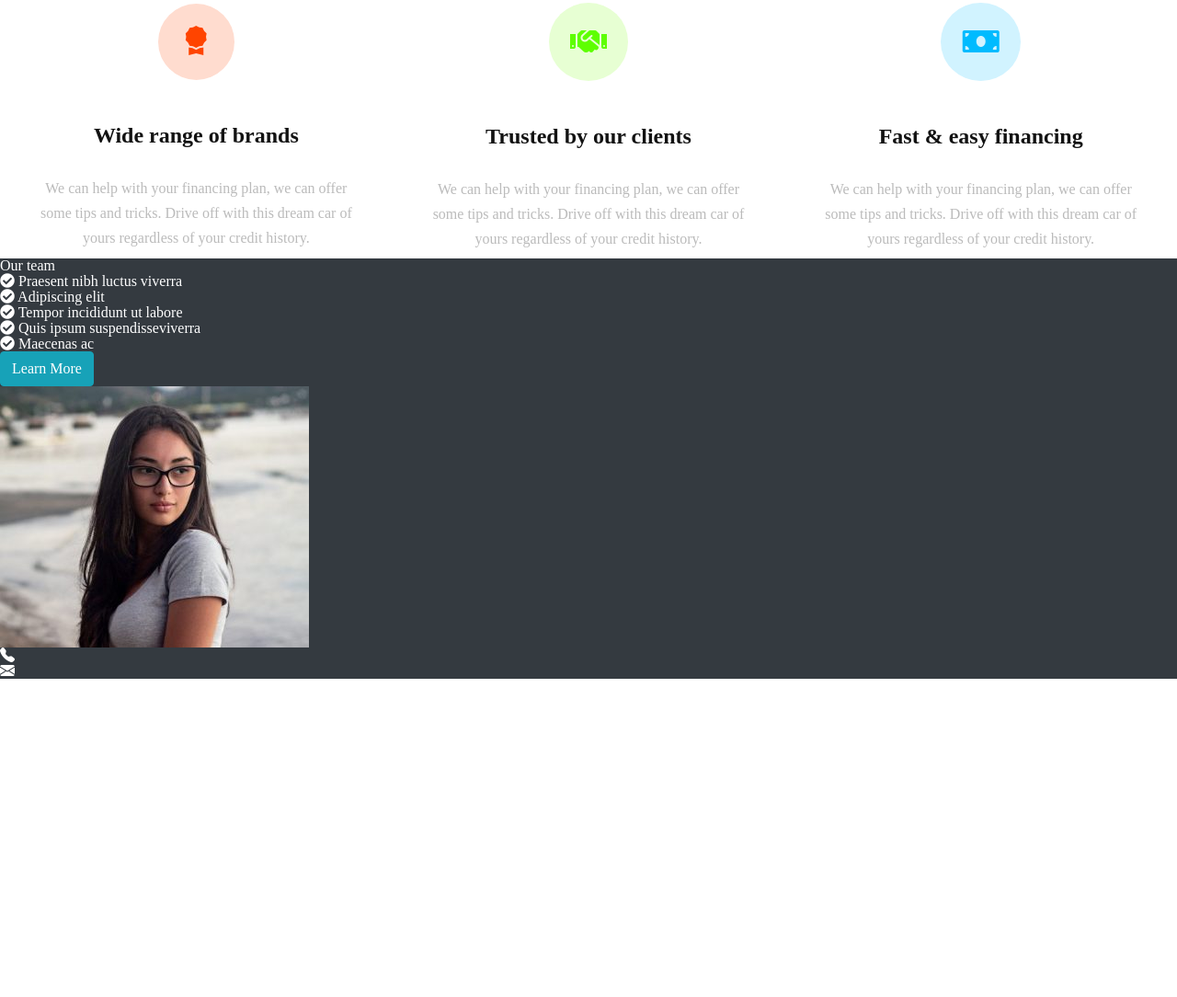
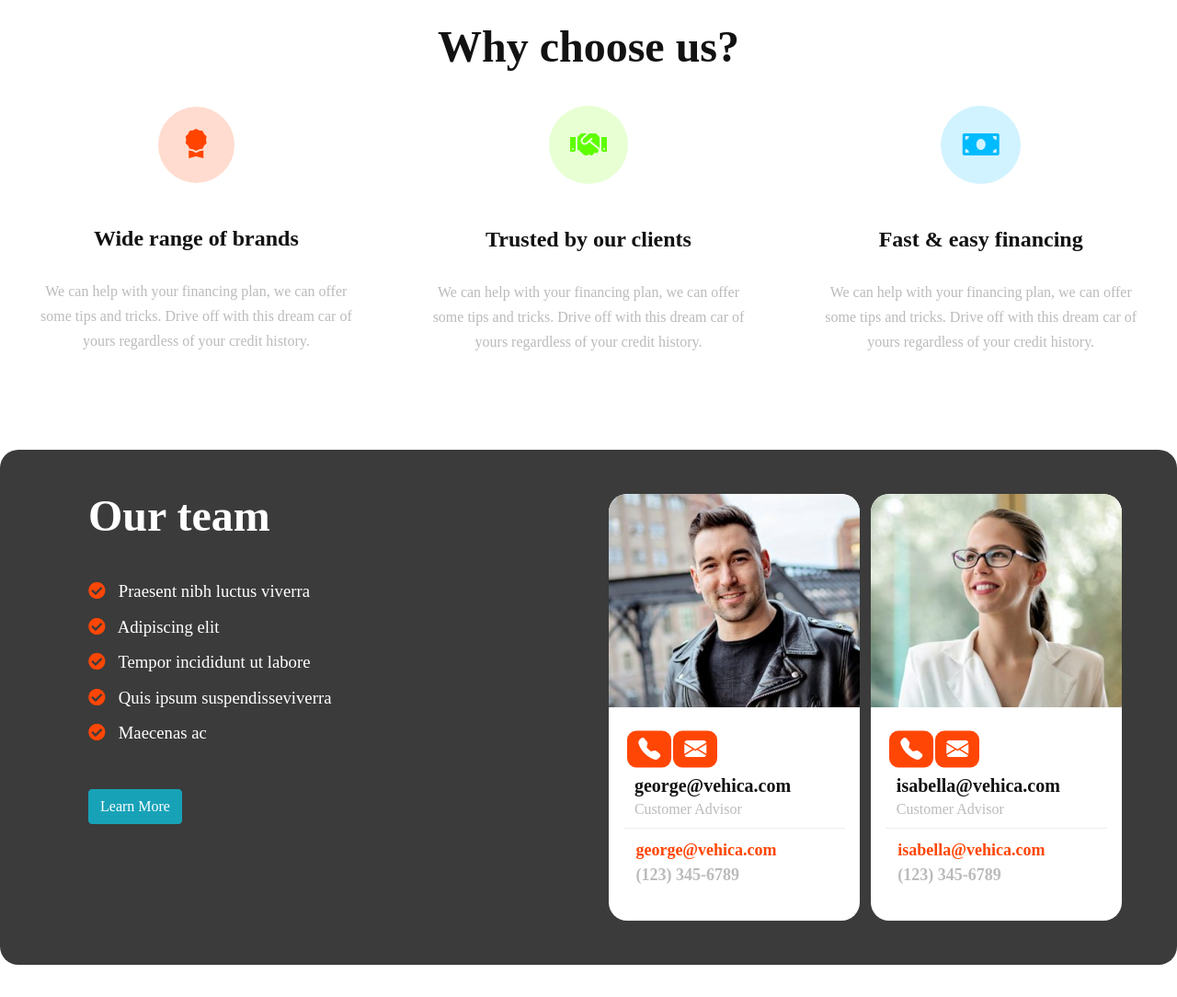
Before and after one commit to 4boysdontcry/car, a plain HTML site: page html/index.html in a window 1280 px wide. Shown: the part 1713-2797 px from the top of the page at 92% size. Drawn offline with Linux system fonts and the light colour scheme.

Commit message:
team-wrapper 완성

```diff
--- a/css/index.css
+++ b/css/index.css
@@ -93,7 +93,7 @@ display: flex; flex-direction: column; align-items: center;}
 
 
 /********************** handy *********************/
-.handy-wrapper {width: 100%; color: #121212;}
+.handy-wrapper {width: 100%; color: #121212; margin: 5em 0;}
 .handy-wrapper .top-wrapper {display: flex; align-items: center; justify-content: space-between; margin: 2em 0;}
 .top-wrapper .title-wrap h3.subtitle {font-size: 1.5em; color: #ff4605; margin-bottom: .5em;}
 .top-wrapper .title-wrap h2.title {font-size: 3.5em; font-weight: 700;}
@@ -143,7 +143,7 @@ display: flex; flex-direction: column; align-items: center;}
 
 
 /********************** why *********************/
-.why-wrapper {color: #121212;}
+.why-wrapper {color: #121212; margin-bottom: 6em;}
 .why-wrapper .why-head {padding: 2.5em 0; text-align: center;}
 .why-wrapper .why-head .why-title {font-size: 3em; font-weight: 800;}
 
@@ -167,7 +167,36 @@ display: flex; flex-direction: column; align-items: center;}
 
 
 /********************** team *********************/
+.team-wrapper {}
+.team-wrap {width: 100%; height: 70vh; display: flex; justify-content: space-between; align-items: center; padding: 3em; border-radius: 20px; background-color: #3b3b3b;}
 
+.team-wrap .info-wrapper {width: 50%; margin: 0 3em; height: 100%;}
+.team-wrap .info-wrapper .title {margin-bottom: 1em; font-size: 3em; font-weight: 900;}
+.team-wrap .info-wrap .info {font-size: 1.17em; margin-bottom: 1em;}
+.team-wrap .info-wrap .btn {margin-top: 2em;}
+.team-wrap .info-wrap .info i {color: #ff4605; margin-right: .5em;}
+
+.slide-stage {width: 55%; height: 100%; position: relative;}
+.slide-runner {width: 100%; height: 100%;}
+.slide-runner .slide-case {width: 100%; position: absolute; top: 0; left: 0;}
+.slide-runner .slide-case .slide-wrap{width: 100%;}
+.slide-runner .slide-case .slide {max-width: 48%; height: 100%; color: #121212; background-color: #fff; border-radius: 20px; overflow: hidden; margin-right: 2%;}
+.slide .img-wrap {width: 100%; height: 60%; position: relative; overflow: hidden;}
+.slide .img-wrap img {width: 100%;}
+
+.slide .bt-wrap {display: flex; align-items: center; position: absolute; bottom: 35%; left: 25%; transform: translate(-50%, -50%); font-size: 1.5em;}
+.slide .bt-wrap a {margin-right: 2%;}
+.slide .bt-wrap a > i {color: #fff; padding: .3em .5em; background-color: #ff4605; border-radius: 10px;}
+
+.slide .person-info {padding: 1em;}
+.slide .person-info > * {padding: .75em;}
+.slide .person-info .info-head {border-bottom: 1px solid #eee;}
+.slide .person-info .info-head .name {font-size: 1.25em; font-weight: 700; margin-bottom: .425em;}
+.slide .person-info .info-head .job {color: #bbb;}
+
+.slide .person-info .info-body {display: flex; flex-direction: column; font-weight: 600; font-size: 1.125em;}
+.slide .person-info .info-body a:first-child {margin-bottom: .5em;  color: #ff4605;}
+.slide .person-info .info-body a:last-child {color: #bbb;}
 
 
 /********************** down *********************/
--- a/html/index.html
+++ b/html/index.html
@@ -219,7 +219,7 @@
   </section>
   <!-- team-wrapper -->
   <section class="team-wrapper">
-    <div class="wrapper bg-dark">
+    <div class="team-wrap wrapper">
       <div class="info-wrapper">
         <h6 class="title">Our team</h6>
         <ul class="info-wrap">
@@ -231,17 +231,29 @@
           <button class="btn btn-info">Learn More</button>
         </ul>
       </div>
-      <div class="swiper-container">
-        <ul class="swiper-wrapper">
-          <li class="swiper-slide">
-            <div class="img-wrap">
-              <img src="../img/team/emily.jpg" alt="사진">
-            </div>
-            <div class="bt-wrap">
-              <div class="call"> <i class="bi-telephone-fill"></i> </div>
-              <div class="msg"> <i class="bi-envelope-fill"></i> </div>
-            </div>
-          </li>
+      <div class="slide-stage">
+        <ul class="swiper-container slide-runner">
+          <div class="swiper-wrapper slide-case">
+            <!-- <li class="swiper-slide slide">
+              <div class="img-wrap">
+                <img src="../img/team/emily.jpg" alt="사진">
+              </div>
+              <div class="bt-wrap">
+                <a class="call" href="tel:(123) 345-6789"> <i class="bi-telephone-fill"></i> </a>
+                <a class="msg" href="mailto:emily@vehica.com"> <i class="bi-envelope-fill"></i> </a>
+              </div>
+              <div class="person-info">
+                <div class="info-head">
+                  <h6 class="name">Emily Rees</h6>
+                  <p class="job">Customer Advisor</p>
+                </div>
+                <div class="info-body">
+                  <a href="mailto:emily@vehica.com">emily@vehica.com</a>
+                  <a href="tel:(123) 345-6789">(123) 345-6789</a>
+                </div>
+              </div>
+            </li> -->
+          </div>
         </ul>
       </div>
     </div>
--- a/js/index.js
+++ b/js/index.js
@@ -34,9 +34,44 @@ function movingTop(scTop) {
 
 function slideMain() {
   console.log('hi');
-	var swiper = new Swiper('.swiper-container', { auto: true, loop: true, delay: 3000 });
+	var swiper = new Swiper('.slide-wrap', { autoplay: { delay: 3000}, loop: true, });
 }
 slideMain();
+
+function slideInfo() {
+  function onGetData(r) {
+    r.handy.forEach(function (v, i) {
+      var html = '';
+      html += '<li class="swiper-slide slide">';
+      html += '<div class="img-wrap">';
+      html += '<img src="'+v.src+'" alt="사진">';
+      html += '</div>';
+      html += '<div class="bt-wrap">';
+      html += '<a class="call" href="tel:'+v.call+'"> <i class="bi-telephone-fill"></i> </a>';
+      html += '<a class="msg" href="mailto:'+v.email+'"> <i class="bi-envelope-fill"></i> </a>';
+      html += '</div>';
+      html += '<div class="person-info">';
+      html += '<div class="info-head">';
+      html += '<h6 class="name">'+v.email+'</h6>';
+      html += '<p class="job">Customer Advisor</p>';
+      html += '</div>';
+      html += '<div class="info-body">';
+      html += '<a href="mailto:'+v.email+'">'+v.email+'</a>';
+      html += '<a href="tel:'+v.call+'">'+v.call+'</a>';
+      html += '</div>';
+      html += '</div>';
+      html += '</li>';
+    $('.team-wrapper .slide-case').append(html);
+  })
+  var swiper = new Swiper('.slide-runner', {
+    autoplay: { delay: 3000},
+    loop: true,
+    slidesPerView: 2,
+  });
+}
+$.get('../json/team.json', onGetData);
+}
+slideInfo();
 
 /*************** 이벤트 등록 *****************/
 $('.subnavi').on('mouseenter', onSubnavi)
--- /dev/null
+++ b/json/team.json
@@ -0,0 +1,34 @@
+{
+	"handy": [
+		{
+			"src": "../img/team/emily.jpg",
+			"name": "Emily Rees",
+			"email": "emily@vehica.com",
+			"call": "(123) 345-6789"
+		},
+		{
+			"src": "../img/team/george.jpg",
+			"name": "George Brown",
+			"email": "george@vehica.com",
+			"call": "(123) 345-6789"
+		},
+		{
+			"src": "../img/team/isabella.jpg",
+			"name": "Isabella Evans",
+			"email": "isabella@vehica.com",
+			"call": "(123) 345-6789"
+		},
+		{
+			"src": "../img/team/jacob.jpg",
+			"name": "Jacob Austin",
+			"email": "jacob@vehica.com",
+			"call": "(123) 345-6789"
+		},
+		{
+			"src": "../img/team/kate.jpg",
+			"name": "Kate Hendricks",
+			"email": "kate@vehica.com",
+			"call": "(123) 345-6789"
+		}
+	]
+}
```
